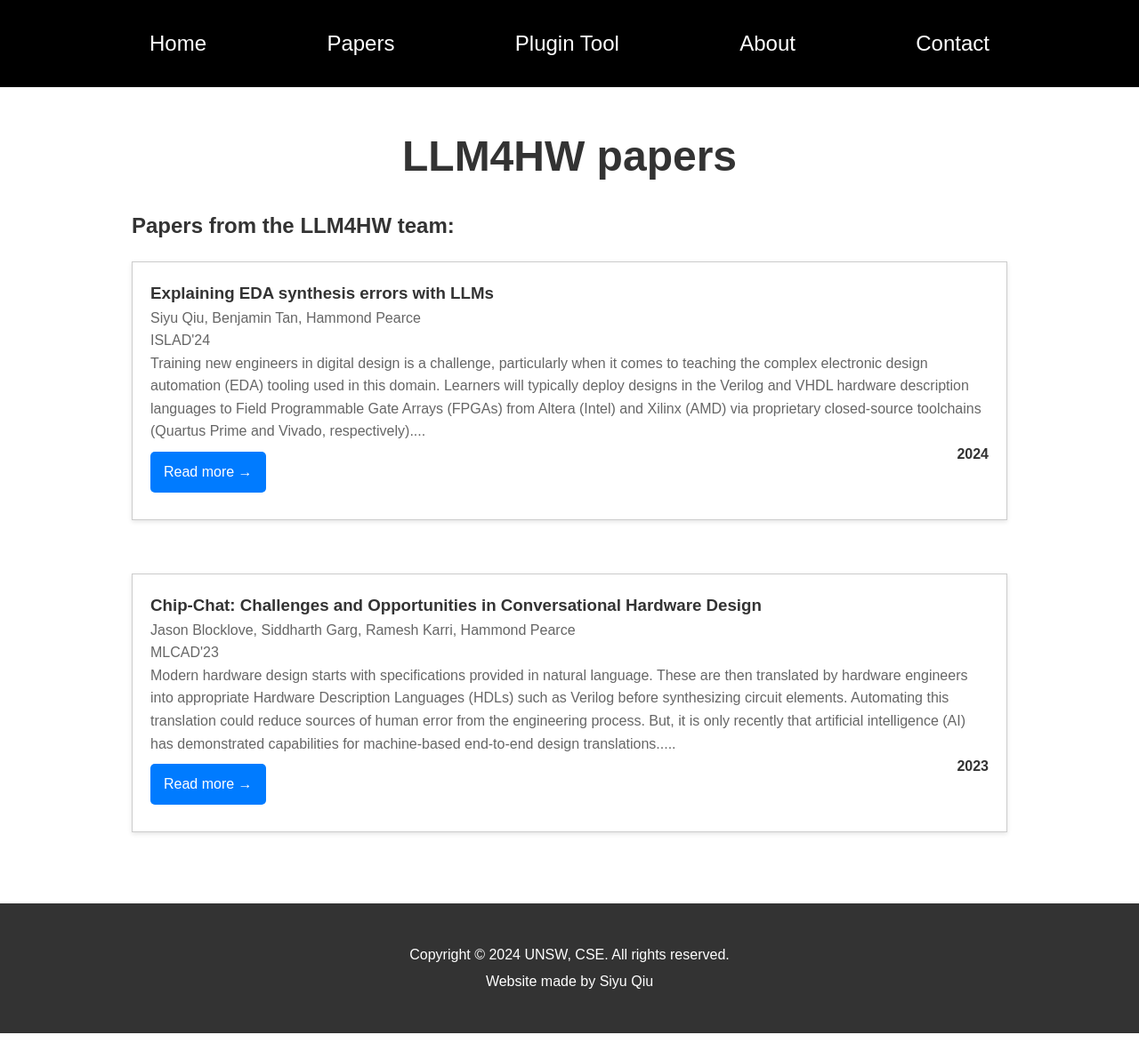
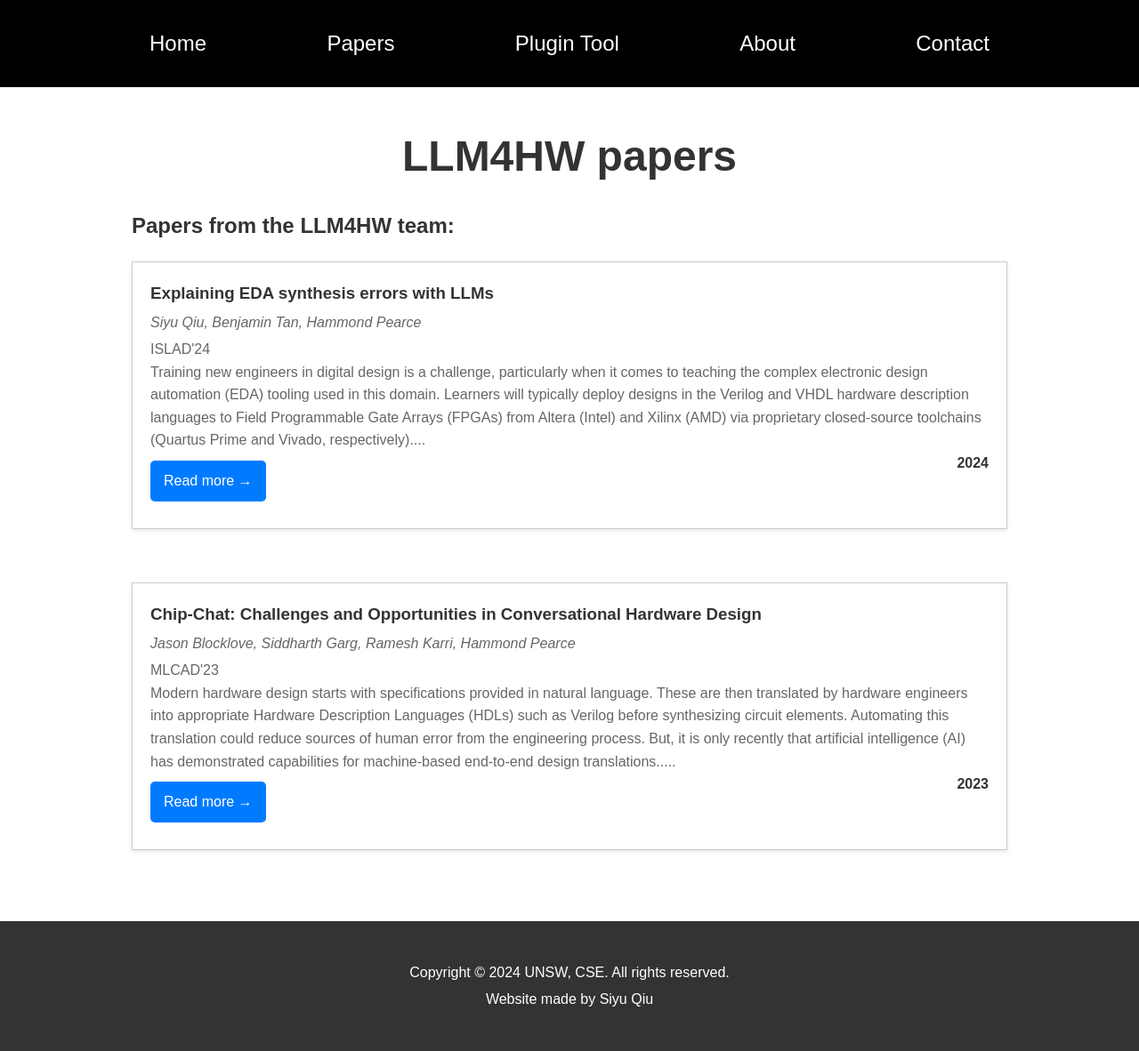
Before and after one commit to llm4hw/llm4hw.github.io, a Jekyll site: the page built from papers.md, in a window 1280 px wide. Shown: the whole page at 89% size. Built offline with Jekyll 4.4.1, drawn with Linux system fonts in a browser that asks for light colours.

Commit message:
Update style.css

```diff
--- a/assets/css/style.css
+++ b/assets/css/style.css
@@ -142,6 +142,12 @@ footer p {
     color: #666;
 }
 
+.authors {
+    font-style: italic;  /* Makes the text italic */
+    color: #666;
+    margin: 5px 0;      /* Adds a little space above and below the authors */
+}
+
 .button {
     display: inline-block;
     margin-top: 10px;
```
